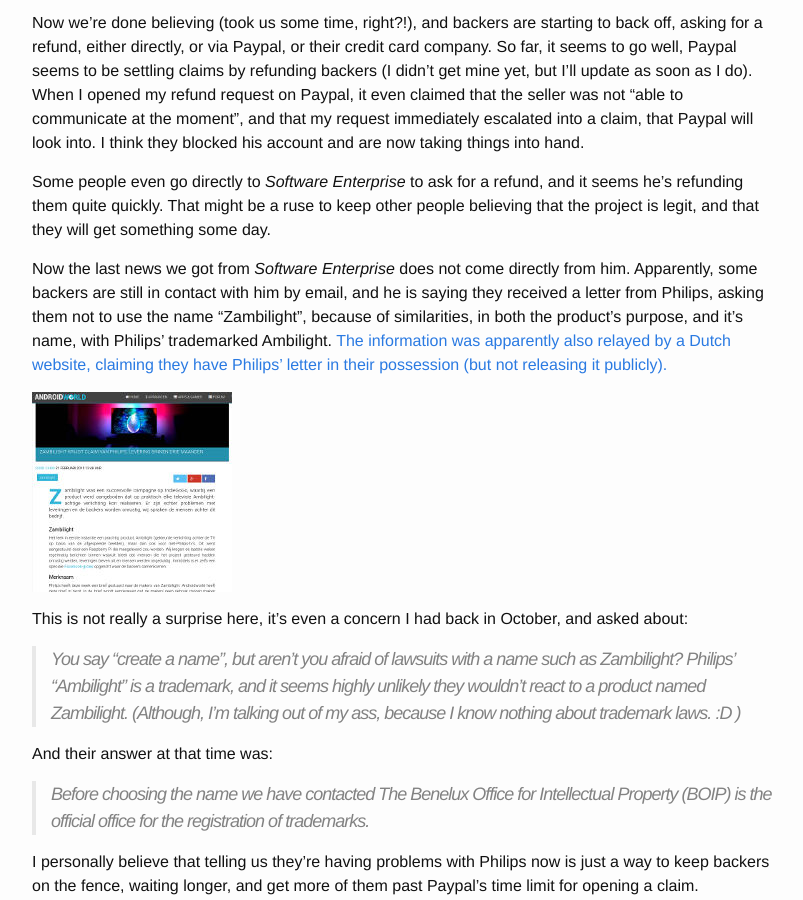
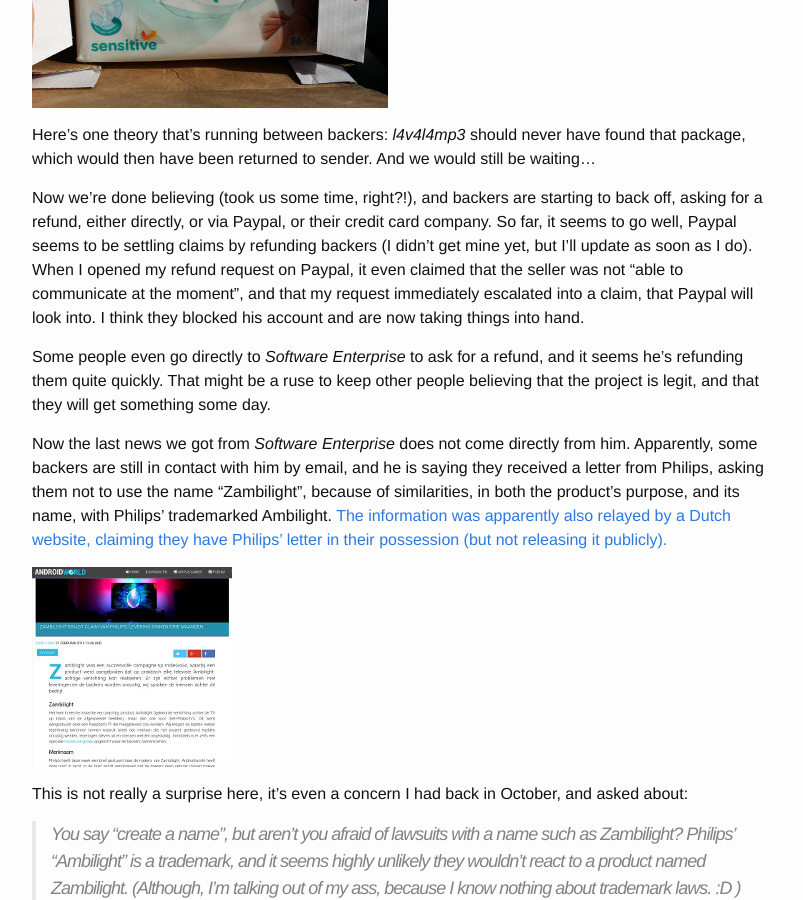
Before and after one commit to davidstosik/davidstosik.github.io, a Jekyll site: the page built from _posts/2015-02-21-how-i-got-scammed-lost-all-trust-indiegogo.markdown, in a window 1280 px wide and 900 px high, scrolled down 3025 px. Shown: the whole window, without its empty margins (238-1041 px from the left). Built offline with Jekyll 4.4.1, drawn with Linux system fonts in a browser that asks for light colours; Markdown is read by kramdown in place of the engine named in the settings; comment, search, counter and statistics services are not loaded; some of the changed text lies outside the part shown.

Commit message:
Update Zambilight post.

```diff
--- a/_posts/2015-02-21-how-i-got-scammed-lost-all-trust-indiegogo.markdown
+++ b/_posts/2015-02-21-how-i-got-scammed-lost-all-trust-indiegogo.markdown
@@ -151,7 +162,7 @@
 Now the last news we got from *Software Enterprise* does not come directly from him.
 Apparently, some backers are still in contact with him by email, and he is
 saying they received a letter from Philips, asking them not to use the name
-"Zambilight", because of similarities, in both the product's purpose, and it's
+"Zambilight", because of similarities, in both the product's purpose, and its
 name, with Philips' trademarked Ambilight.
 [The information was apparently also relayed by a Dutch website, claiming they have
 Philips' letter in their possession (but not releasing it
```
Also changed, not shown: other parts of _posts/2015-02-21-how-i-got-scammed-lost-all-trust-indiegogo.markdown (+21 -0 lines).
